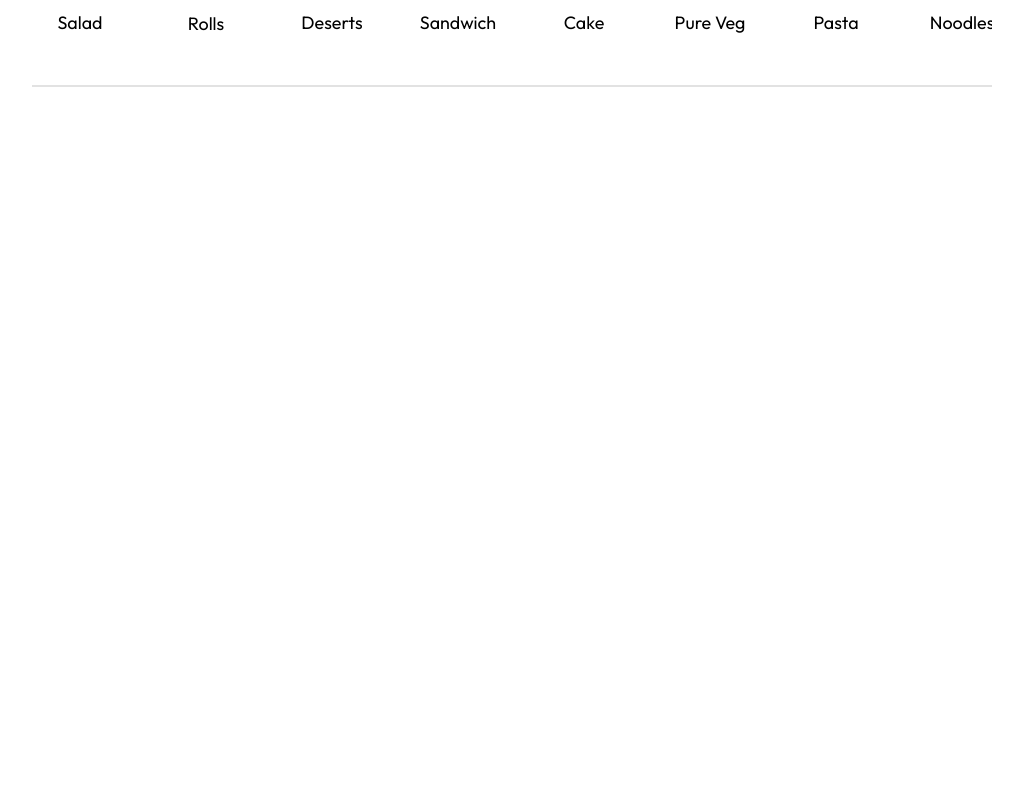
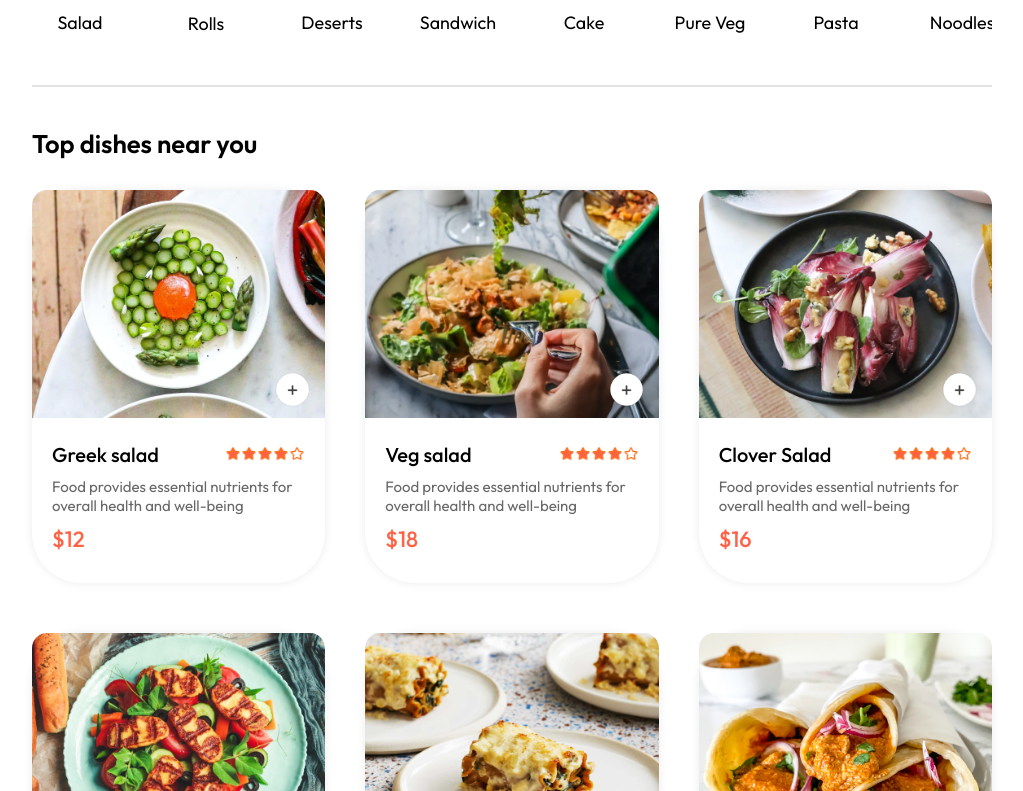
Before and after one commit to olyanya/react-food-delivery-website, a React (Vite) app: page / in a window 1280 px wide. Shown: the part 809-1600 px from the top of the page, without its empty margins (128-1151 px from the left). Before the commit the page ends 906 px from the top, so only its background shows below. Built offline with nearby package versions, Linux system fonts and the light colour scheme.

Commit message:
feat: added FoodList component & styles

```diff
--- a/package.json
+++ b/package.json
@@ -10,6 +10,7 @@
     "preview": "vite preview"
   },
   "dependencies": {
+    "prop-types": "^15.8.1",
     "react": "^18.2.0",
     "react-dom": "^18.2.0",
     "react-router-dom": "^6.23.1"
--- a/src/assets/assets.js
+++ b/src/assets/assets.js
@@ -1,64 +1,64 @@
-import basket_icon from './basket_icon.png'
-import logo from './logo.png'
-import header_img from './header_img.png'
-import search_icon from './search_icon.png'
-import menu_1 from './menu_1.png'
-import menu_2 from './menu_2.png'
-import menu_3 from './menu_3.png'
-import menu_4 from './menu_4.png'
-import menu_5 from './menu_5.png'
-import menu_6 from './menu_6.png'
-import menu_7 from './menu_7.png'
-import menu_8 from './menu_8.png'
+import basket_icon from "./basket_icon.png";
+import logo from "./logo.png";
+import header_img from "./header_img.png";
+import search_icon from "./search_icon.png";
+import menu_1 from "./menu_1.png";
+import menu_2 from "./menu_2.png";
+import menu_3 from "./menu_3.png";
+import menu_4 from "./menu_4.png";
+import menu_5 from "./menu_5.png";
+import menu_6 from "./menu_6.png";
+import menu_7 from "./menu_7.png";
+import menu_8 from "./menu_8.png";
 
-import food_1 from './food_1.png'
-import food_2 from './food_2.png'
-import food_3 from './food_3.png'
-import food_4 from './food_4.png'
-import food_5 from './food_5.png'
-import food_6 from './food_6.png'
-import food_7 from './food_7.png'
-import food_8 from './food_8.png'
-import food_9 from './food_9.png'
-import food_10 from './food_10.png'
-import food_11 from './food_11.png'
-import food_12 from './food_12.png'
-import food_13 from './food_13.png'
-import food_14 from './food_14.png'
-import food_15 from './food_15.png'
-import food_16 from './food_16.png'
-import food_17 from './food_17.png'
-import food_18 from './food_18.png'
-import food_19 from './food_19.png'
-import food_20 from './food_20.png'
-import food_21 from './food_21.png'
-import food_22 from './food_22.png'
-import food_23 from './food_23.png'
-import food_24 from './food_24.png'
-import food_25 from './food_25.png'
-import food_26 from './food_26.png'
-import food_27 from './food_27.png'
-import food_28 from './food_28.png'
-import food_29 from './food_29.png'
-import food_30 from './food_30.png'
-import food_31 from './food_31.png'
-import food_32 from './food_32.png'
+import food_1 from "./food_1.png";
+import food_2 from "./food_2.png";
+import food_3 from "./food_3.png";
+import food_4 from "./food_4.png";
+import food_5 from "./food_5.png";
+import food_6 from "./food_6.png";
+import food_7 from "./food_7.png";
+import food_8 from "./food_8.png";
+import food_9 from "./food_9.png";
+import food_10 from "./food_10.png";
+import food_11 from "./food_11.png";
+import food_12 from "./food_12.png";
+import food_13 from "./food_13.png";
+import food_14 from "./food_14.png";
+import food_15 from "./food_15.png";
+import food_16 from "./food_16.png";
+import food_17 from "./food_17.png";
+import food_18 from "./food_18.png";
+import food_19 from "./food_19.png";
+import food_20 from "./food_20.png";
+import food_21 from "./food_21.png";
+import food_22 from "./food_22.png";
+import food_23 from "./food_23.png";
+import food_24 from "./food_24.png";
+import food_25 from "./food_25.png";
+import food_26 from "./food_26.png";
+import food_27 from "./food_27.png";
+import food_28 from "./food_28.png";
+import food_29 from "./food_29.png";
+import food_30 from "./food_30.png";
+import food_31 from "./food_31.png";
+import food_32 from "./food_32.png";
 
-import add_icon_white from './add_icon_white.png'
-import add_icon_green from './add_icon_green.png'
-import remove_icon_red from './remove_icon_red.png'
-import app_store from './app_store.png'
-import play_store from './play_store.png'
-import linkedin_icon from './linkedin_icon.png'
-import facebook_icon from './facebook_icon.png'
-import twitter_icon from './twitter_icon.png'
-import cross_icon from './cross_icon.png'
-import selector_icon from './selector_icon.png'
-import rating_starts from './rating_starts.png'
-import profile_icon from './profile_icon.png'
-import bag_icon from './bag_icon.png'
-import logout_icon from './logout_icon.png'
-import parcel_icon from './parcel_icon.png'
+import add_icon_white from "./add_icon_white.png";
+import add_icon_green from "./add_icon_green.png";
+import remove_icon_red from "./remove_icon_red.png";
+import app_store from "./app_store.png";
+import play_store from "./play_store.png";
+import linkedin_icon from "./linkedin_icon.png";
+import facebook_icon from "./facebook_icon.png";
+import twitter_icon from "./twitter_icon.png";
+import cross_icon from "./cross_icon.png";
+import selector_icon from "./selector_icon.png";
+import rating_starts from "./rating_starts.png";
+import profile_icon from "./profile_icon.png";
+import bag_icon from "./bag_icon.png";
+import logout_icon from "./logout_icon.png";
+import parcel_icon from "./parcel_icon.png";
 
 export const assets = {
   logo,
@@ -79,42 +79,43 @@
   profile_icon,
   logout_icon,
   bag_icon,
-    parcel_icon
-}
+  parcel_icon,
+};
 
 export const menu_list = [
   {
     menu_name: "Salad",
-        menu_image: menu_1
+    menu_image: menu_1,
   },
   {
     menu_name: "Rolls",
-        menu_image: menu_2
+    menu_image: menu_2,
   },
   {
     menu_name: "Deserts",
-        menu_image: menu_3
+    menu_image: menu_3,
   },
   {
     menu_name: "Sandwich",
-        menu_image: menu_4
+    menu_image: menu_4,
   },
   {
     menu_name: "Cake",
-        menu_image: menu_5
+    menu_image: menu_5,
   },
   {
     menu_name: "Pure Veg",
-        menu_image: menu_6
+    menu_image: menu_6,
   },
   {
     menu_name: "Pasta",
-        menu_image: menu_7
+    menu_image: menu_7,
   },
   {
     menu_name: "Noodles",
-        menu_image: menu_8
-    }]
+    menu_image: menu_8,
+  },
+];
 
 export const food_list = [
   {
@@ -122,229 +123,287 @@
     name: "Greek salad",
     image: food_1,
     price: 12,
-        description: "Food provides essential nutrients for overall health and well-being",
-        category: "Salad"
+    description:
+      "Food provides essential nutrients for overall health and well-being",
+    category: "Salad",
   },
   {
     _id: "2",
     name: "Veg salad",
     image: food_2,
     price: 18,
-        description: "Food provides essential nutrients for overall health and well-being",
-        category: "Salad"
-    }, {
+    description:
+      "Food provides essential nutrients for overall health and well-being",
+    category: "Salad",
+  },
+  {
     _id: "3",
     name: "Clover Salad",
     image: food_3,
     price: 16,
-        description: "Food provides essential nutrients for overall health and well-being",
-        category: "Salad"
-    }, {
+    description:
+      "Food provides essential nutrients for overall health and well-being",
+    category: "Salad",
+  },
+  {
     _id: "4",
     name: "Chicken Salad",
     image: food_4,
     price: 24,
-        description: "Food provides essential nutrients for overall health and well-being",
-        category: "Salad"
-    }, {
+    description:
+      "Food provides essential nutrients for overall health and well-being",
+    category: "Salad",
+  },
+  {
     _id: "5",
     name: "Lasagna Rolls",
     image: food_5,
     price: 14,
-        description: "Food provides essential nutrients for overall health and well-being",
-        category: "Rolls"
-    }, {
+    description:
+      "Food provides essential nutrients for overall health and well-being",
+    category: "Rolls",
+  },
+  {
     _id: "6",
     name: "Peri Peri Rolls",
     image: food_6,
     price: 12,
-        description: "Food provides essential nutrients for overall health and well-being",
-        category: "Rolls"
-    }, {
+    description:
+      "Food provides essential nutrients for overall health and well-being",
+    category: "Rolls",
+  },
+  {
     _id: "7",
     name: "Chicken Rolls",
     image: food_7,
     price: 20,
-        description: "Food provides essential nutrients for overall health and well-being",
-        category: "Rolls"
-    }, {
+    description:
+      "Food provides essential nutrients for overall health and well-being",
+    category: "Rolls",
+  },
+  {
     _id: "8",
     name: "Veg Rolls",
     image: food_8,
     price: 15,
-        description: "Food provides essential nutrients for overall health and well-being",
-        category: "Rolls"
-    }, {
+    description:
+      "Food provides essential nutrients for overall health and well-being",
+    category: "Rolls",
+  },
+  {
     _id: "9",
     name: "Ripple Ice Cream",
     image: food_9,
     price: 14,
-        description: "Food provides essential nutrients for overall health and well-being",
-        category: "Deserts"
-    }, {
+    description:
+      "Food provides essential nutrients for overall health and well-being",
+    category: "Deserts",
+  },
+  {
     _id: "10",
     name: "Fruit Ice Cream",
     image: food_10,
     price: 22,
-        description: "Food provides essential nutrients for overall health and well-being",
-        category: "Deserts"
-    }, {
+    description:
+      "Food provides essential nutrients for overall health and well-being",
+    category: "Deserts",
+  },
+  {
     _id: "11",
     name: "Jar Ice Cream",
     image: food_11,
     price: 10,
-        description: "Food provides essential nutrients for overall health and well-being",
-        category: "Deserts"
-    }, {
+    description:
+      "Food provides essential nutrients for overall health and well-being",
+    category: "Deserts",
+  },
+  {
     _id: "12",
     name: "Vanilla Ice Cream",
     image: food_12,
     price: 12,
-        description: "Food provides essential nutrients for overall health and well-being",
-        category: "Deserts"
+    description:
+      "Food provides essential nutrients for overall health and well-being",
+    category: "Deserts",
   },
   {
     _id: "13",
     name: "Chicken Sandwich",
     image: food_13,
     price: 12,
-        description: "Food provides essential nutrients for overall health and well-being",
-        category: "Sandwich"
+    description:
+      "Food provides essential nutrients for overall health and well-being",
+    category: "Sandwich",
   },
   {
     _id: "14",
     name: "Vegan Sandwich",
     image: food_14,
     price: 18,
-        description: "Food provides essential nutrients for overall health and well-being",
-        category: "Sandwich"
-    }, {
+    description:
+      "Food provides essential nutrients for overall health and well-being",
+    category: "Sandwich",
+  },
+  {
     _id: "15",
     name: "Grilled Sandwich",
     image: food_15,
     price: 16,
-        description: "Food provides essential nutrients for overall health and well-being",
-        category: "Sandwich"
-    }, {
+    description:
+      "Food provides essential nutrients for overall health and well-being",
+    category: "Sandwich",
+  },
+  {
     _id: "16",
     name: "Bread Sandwich",
     image: food_16,
     price: 24,
-        description: "Food provides essential nutrients for overall health and well-being",
-        category: "Sandwich"
-    }, {
+    description:
+      "Food provides essential nutrients for overall health and well-being",
+    category: "Sandwich",
+  },
+  {
     _id: "17",
     name: "Cup Cake",
     image: food_17,
     price: 14,
-        description: "Food provides essential nutrients for overall health and well-being",
-        category: "Cake"
-    }, {
+    description:
+      "Food provides essential nutrients for overall health and well-being",
+    category: "Cake",
+  },
+  {
     _id: "18",
     name: "Vegan Cake",
     image: food_18,
     price: 12,
-        description: "Food provides essential nutrients for overall health and well-being",
-        category: "Cake"
-    }, {
+    description:
+      "Food provides essential nutrients for overall health and well-being",
+    category: "Cake",
+  },
+  {
     _id: "19",
     name: "Butterscotch Cake",
     image: food_19,
     price: 20,
-        description: "Food provides essential nutrients for overall health and well-being",
-        category: "Cake"
-    }, {
+    description:
+      "Food provides essential nutrients for overall health and well-being",
+    category: "Cake",
+  },
+  {
     _id: "20",
     name: "Sliced Cake",
     image: food_20,
     price: 15,
-        description: "Food provides essential nutrients for overall health and well-being",
-        category: "Cake"
-    }, {
+    description:
+      "Food provides essential nutrients for overall health and well-being",
+    category: "Cake",
+  },
+  {
     _id: "21",
     name: "Garlic Mushroom ",
     image: food_21,
     price: 14,
-        description: "Food provides essential nutrients for overall health and well-being",
-        category: "Pure Veg"
-    }, {
+    description:
+      "Food provides essential nutrients for overall health and well-being",
+    category: "Pure Veg",
+  },
+  {
     _id: "22",
     name: "Fried Cauliflower",
     image: food_22,
     price: 22,
-        description: "Food provides essential nutrients for overall health and well-being",
-        category: "Pure Veg"
-    }, {
+    description:
+      "Food provides essential nutrients for overall health and well-being",
+    category: "Pure Veg",
+  },
+  {
     _id: "23",
     name: "Mix Veg Pulao",
     image: food_23,
     price: 10,
-        description: "Food provides essential nutrients for overall health and well-being",
-        category: "Pure Veg"
-    }, {
+    description:
+      "Food provides essential nutrients for overall health and well-being",
+    category: "Pure Veg",
+  },
+  {
     _id: "24",
     name: "Rice Zucchini",
     image: food_24,
     price: 12,
-        description: "Food provides essential nutrients for overall health and well-being",
-        category: "Pure Veg"
+    description:
+      "Food provides essential nutrients for overall health and well-being",
+    category: "Pure Veg",
   },
   {
     _id: "25",
     name: "Cheese Pasta",
     image: food_25,
     price: 12,
-        description: "Food provides essential nutrients for overall health and well-being",
-        category: "Pasta"
+    description:
+      "Food provides essential nutrients for overall health and well-being",
+    category: "Pasta",
   },
   {
     _id: "26",
     name: "Tomato Pasta",
     image: food_26,
     price: 18,
-        description: "Food provides essential nutrients for overall health and well-being",
-        category: "Pasta"
-    }, {
+    description:
+      "Food provides essential nutrients for overall health and well-being",
+    category: "Pasta",
+  },
+  {
     _id: "27",
     name: "Creamy Pasta",
     image: food_27,
     price: 16,
-        description: "Food provides essential nutrients for overall health and well-being",
-        category: "Pasta"
-    }, {
+    description:
+      "Food provides essential nutrients for overall health and well-being",
+    category: "Pasta",
+  },
+  {
     _id: "28",
     name: "Chicken Pasta",
     image: food_28,
     price: 24,
-        description: "Food provides essential nutrients for overall health and well-being",
-        category: "Pasta"
-    }, {
+    description:
+      "Food provides essential nutrients for overall health and well-being",
+    category: "Pasta",
+  },
+  {
     _id: "29",
     name: "Buttter Noodles",
     image: food_29,
     price: 14,
-        description: "Food provides essential nutrients for overall health and well-being",
-        category: "Noodles"
-    }, {
+    description:
+      "Food provides essential nutrients for overall health and well-being",
+    category: "Noodles",
+  },
+  {
     _id: "30",
     name: "Veg Noodles",
     image: food_30,
     price: 12,
-        description: "Food provides essential nutrients for overall health and well-being",
-        category: "Noodles"
-    }, {
+    description:
+      "Food provides essential nutrients for overall health and well-being",
+    category: "Noodles",
+  },
+  {
     _id: "31",
     name: "Somen Noodles",
     image: food_31,
     price: 20,
-        description: "Food provides essential nutrients for overall health and well-being",
-        category: "Noodles"
-    }, {
+    description:
+      "Food provides essential nutrients for overall health and well-being",
+    category: "Noodles",
+  },
+  {
     _id: "32",
     name: "Cooked Noodles",
     image: food_32,
     price: 15,
-        description: "Food provides essential nutrients for overall health and well-being",
-        category: "Noodles"
-    }
-]
+    description:
+      "Food provides essential nutrients for overall health and well-being",
+    category: "Noodles",
+  },
+];
--- /dev/null
+++ b/src/components/FoodDisplay/FoodDisplay.css
@@ -0,0 +1,16 @@
+.food-display {
+  margin-top: 30px;
+}
+
+.food-display h2 {
+  font-size: max(2vw, 24px);
+  font-weight: 600;
+}
+
+.food-display-list {
+  display: grid;
+  grid-template-columns: repeat(auto-fill, minmax(240px, 1fr));
+  margin-top: 30px;
+  gap: 40px;
+  row-gap: 50px;
+}
--- /dev/null
+++ b/src/components/FoodDisplay/FoodDisplay.jsx
@@ -0,0 +1,32 @@
+import { useContext } from "react";
+import "./FoodDisplay.css";
+import { StoreContext } from "../../context/StoreContext";
+import FoodItem from "../FoodItem/FoodItem";
+
+const FoodDisplay = ({ category }) => {
+  const { food_list } = useContext(StoreContext);
+
+  return (
+    <div className="food-display" id="food-display">
+      <h2>Top dishes near you</h2>
+      <div className="food-display-list">
+        {food_list.map((item, index) => {
+          if (category === "All" || category === item.category) {
+            return (
+              <FoodItem
+                key={index}
+                id={item._id}
+                name={item.name}
+                description={item.description}
+                price={item.price}
+                image={item.image}
+              />
+            );
+          }
+        })}
+      </div>
+    </div>
+  );
+};
+
+export default FoodDisplay;
--- /dev/null
+++ b/src/components/FoodItem/FoodItem.css
@@ -0,0 +1,74 @@
+.food-item {
+  width: 100%;
+  margin: auto;
+  border-radius: 50px;
+  box-shadow: 0px 0px 10px #00000015;
+  transition: 0.3s;
+  animation: fadeIn 1s;
+}
+
+.food-item-image {
+  width: 100%;
+  border-radius: 15px 15px 0px 0px;
+}
+
+.food-item-info {
+  padding: 20px;
+}
+
+.food-item-name-rating {
+  display: flex;
+  justify-content: space-between;
+  align-items: center;
+  margin-bottom: 10px;
+}
+
+.food-item-name-rating p {
+  font-size: 20px;
+  font-weight: 500;
+}
+
+.food-item-name-rating img {
+  width: 80px;
+}
+
+.food-item-description {
+  color: #676767;
+  font-size: 15px;
+}
+
+.food-item-price {
+  color: tomato;
+  font-size: 22px;
+  font-weight: 500;
+  margin: 10px 0px;
+}
+
+.food-item-img-container {
+  position: relative;
+}
+
+.food-item-img-container .add {
+  width: 35px;
+  position: absolute;
+  bottom: 15px;
+  right: 15px;
+  cursor: pointer;
+  border-radius: 50%;
+}
+
+.food-item-counter {
+  position: absolute;
+  bottom: 15px;
+  right: 15px;
+  display: flex;
+  align-items: center;
+  gap: 10px;
+  padding: 6px;
+  border-radius: 50px;
+  background-color: white;
+}
+
+.food-item-counter img {
+  width: 30px;
+}
--- /dev/null
+++ b/src/components/FoodItem/FoodItem.jsx
@@ -0,0 +1,48 @@
+import "./FoodItem.css";
+import { assets } from "../../assets/assets";
+import { useContext } from "react";
+import { StoreContext } from "../../context/StoreContext";
+
+const FoodItem = ({ id, name, price, description, image }) => {
+  const { cartItems, addToCart, removeFromCart } = useContext(StoreContext);
+
+  return (
+    <div className="food-item">
+      <div className="food-item-img-container">
+        <img className="food-item-image" src={image} alt="food item" />
+        {!cartItems[id] ? (
+          <img
+            className="add"
+            onClick={() => addToCart(id)}
+            src={assets.add_icon_white}
+            alt="add icon"
+          />
+        ) : (
+          <div className="food-item-counter">
+            <img
+              onClick={() => removeFromCart(id)}
+              src={assets.remove_icon_red}
+              alt="remove icon"
+            />
+            <p>{cartItems[id]}</p>
+            <img
+              onClick={() => addToCart(id)}
+              src={assets.add_icon_green}
+              alt="add icon"
+            />
+          </div>
+        )}
+      </div>
+      <div className="food-item-info">
+        <div className="food-item-name-rating">
+          <p>{name}</p>
+          <img src={assets.rating_starts} alt="" />
+        </div>
+        <p className="food-item-description">{description}</p>
+        <p className="food-item-price">${price}</p>
+      </div>
+    </div>
+  );
+};
+
+export default FoodItem;
--- /dev/null
+++ b/src/context/StoreContext.jsx
@@ -0,0 +1,45 @@
+import PropTypes from "prop-types";
+import { createContext, useEffect, useState } from "react";
+import { food_list } from "../assets/assets";
+
+export const StoreContext = createContext(null);
+
+const StoreContextProvider = (props) => {
+  const [cartItems, setCartItems] = useState({});
+
+  const addToCart = (itemId) => {
+    if (!cartItems[itemId]) {
+      setCartItems((prev) => ({ ...prev, [itemId]: 1 }));
+    } else {
+      setCartItems((prev) => ({ ...prev, [itemId]: prev[itemId] + 1 }));
+    }
+  };
+
+  const removeFromCart = (itemId) => {
+    setCartItems((prev) => ({ ...prev, [itemId]: prev[itemId] - 1 }));
+  };
+
+  useEffect(() => {
+    console.log(cartItems);
+  }, [cartItems]);
+
+  const contextValue = {
+    food_list,
+    cartItems,
+    setCartItems,
+    addToCart,
+    removeFromCart,
+  };
+
+  return (
+    <StoreContext.Provider value={contextValue}>
+      {props.children}
+    </StoreContext.Provider>
+  );
+};
+
+StoreContextProvider.propTypes = {
+  children: PropTypes.node.isRequired,
+};
+
+export default StoreContextProvider;
--- a/src/main.jsx
+++ b/src/main.jsx
@@ -2,9 +2,12 @@
 import App from "./App.jsx";
 import "./index.css";
 import { BrowserRouter as Router } from "react-router-dom";
+import StoreContextProvider from "./context/StoreContext.jsx";
 
 ReactDOM.createRoot(document.getElementById("root")).render(
   <Router>
-    <App />
+    <StoreContextProvider>
+      <App />
+    </StoreContextProvider>
   </Router>
 );
--- a/src/pages/Home/Home.jsx
+++ b/src/pages/Home/Home.jsx
@@ -2,6 +2,7 @@
 import ExploreMenu from "../../components/ExploreMenu/ExploreMenu";
 import Header from "../../components/Header/Header";
 import "./Home.css";
+import FoodDisplay from "../../components/FoodDisplay/FoodDisplay";
 
 const Home = () => {
   const [category, setCategory] = useState("All");
@@ -10,6 +11,7 @@
     <div>
       <Header />
       <ExploreMenu category={category} setCategory={setCategory} />
+      <FoodDisplay category={category} />
     </div>
   );
 };
```
Also changed, not shown: 1 other file (tests, documents, lock files or other folders). Lines whose indentation alone changed are shown as unchanged.
